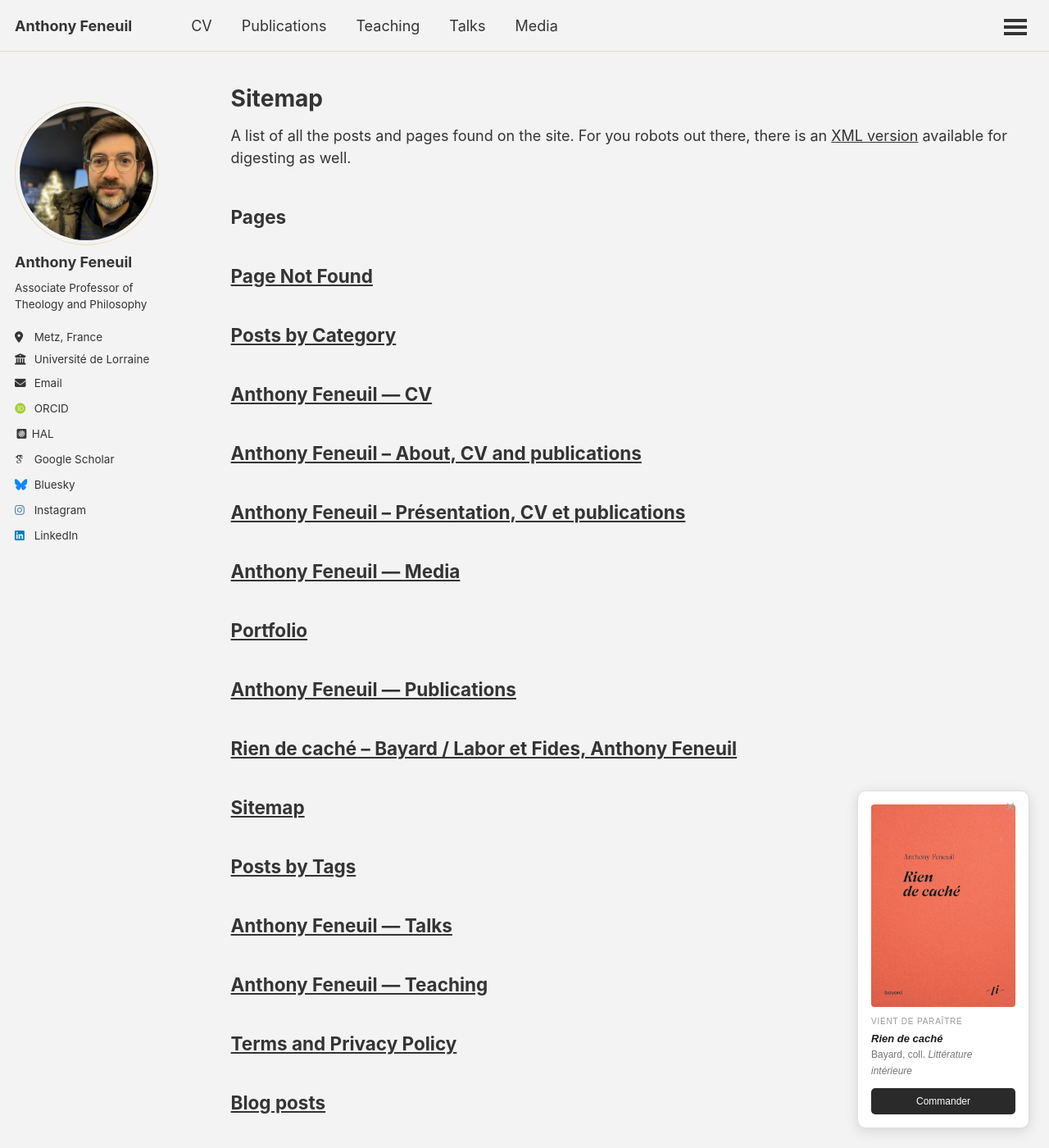
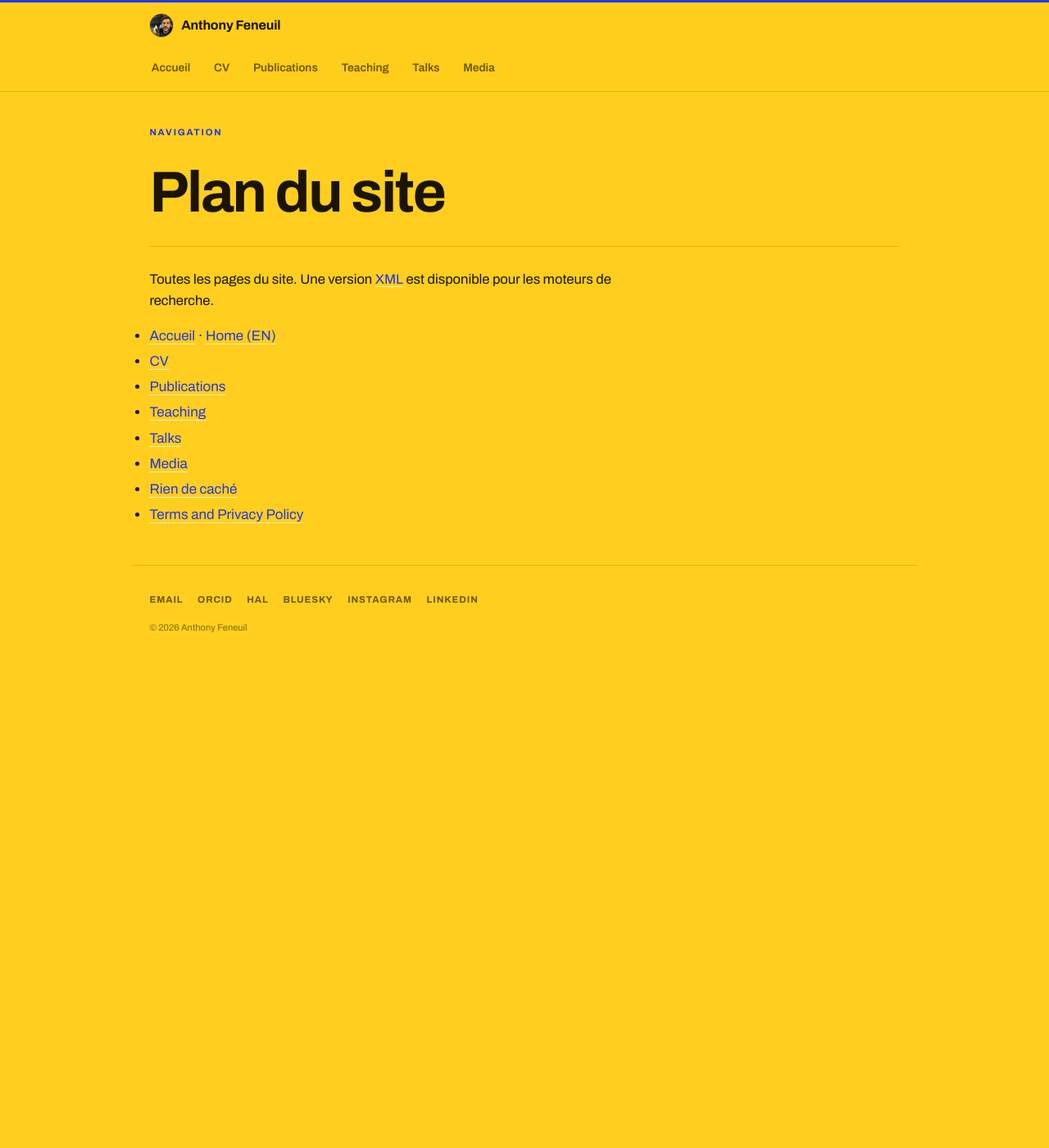
Before and after one commit to anfnl/anfnl.github.io, a Jekyll site: the page built from _pages/sitemap.md, in a window 1280 px wide and 1400 px high. Shown: the whole window at 82% size. Built offline with Jekyll 4.4.1, drawn with Linux system fonts in a browser that asks for light colours; some web fonts are replaced; a script that is not in the unit is left out; some of the changed text lies outside the part shown.

Commit message:
Add files via upload

```diff
--- a/_pages/sitemap.md
+++ b/_pages/sitemap.md
@@ -1,37 +1,17 @@
 ---
-layout: archive
-title: "Sitemap"
+layout: refonte
+title: "Plan du site"
 permalink: /sitemap/
-author_profile: true
+lang: fr
 ---
+<div class="pagehead"><div class="eyebrow">Navigation</div><h2>Plan du site</h2></div>
 
-{% include base_path %}
-
-A list of all the posts and pages found on the site. For you robots out there, there is an [XML version]({{ base_path }}/sitemap.xml) available for digesting as well.
-
-<h2>Pages</h2>
-{% for post in site.pages %}
-  {% include archive-single.html %}
-{% endfor %}
-
-<h2>Posts</h2>
-{% for post in site.posts %}
-  {% include archive-single.html %}
-{% endfor %}
-
-{% capture written_label %}'None'{% endcapture %}
-
-{% for collection in site.collections %}
-{% unless collection.output == false or collection.label == "posts" %}
-  {% capture label %}{{ collection.label }}{% endcapture %}
-  {% if label != written_label %}
-  <h2>{{ label }}</h2>
-  {% capture written_label %}{{ label }}{% endcapture %}
-  {% endif %}
-{% endunless %}
-{% for post in collection.docs %}
-  {% unless collection.output == false or collection.label == "posts" %}
-  {% include archive-single.html %}
-  {% endunless %}
-{% endfor %}
-{% endfor %}
+<div class="prose">
+<p>Toutes les pages du site. Une version <a href="/sitemap.xml">XML</a> est disponible pour les moteurs de recherche.</p>
+<ul>
+<li><a href="/fr/">Accueil</a> · <a href="/en/">Home (EN)</a></li>
+{% for link in site.data.navigation.main %}<li><a href="{{ link.url }}">{{ link.title }}</a></li>
+{% endfor %}<li><a href="/rien-de-cache/">Rien de caché</a></li>
+<li><a href="/terms/">Terms and Privacy Policy</a></li>
+</ul>
+</div>
```
Also changed, not shown: _pages/404.md (+8 -2 lines), _pages/terms.md (+9 -14 lines).
